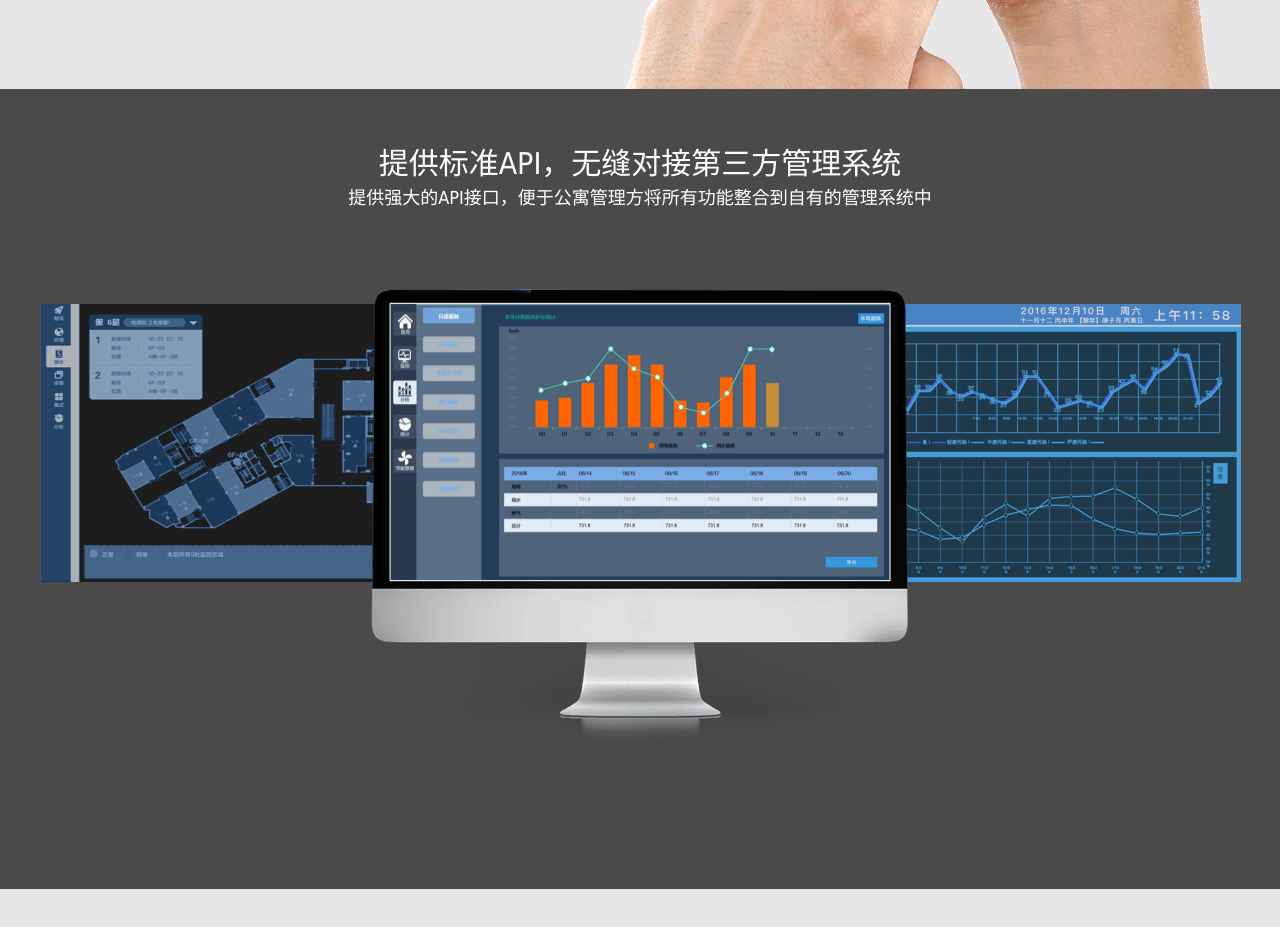
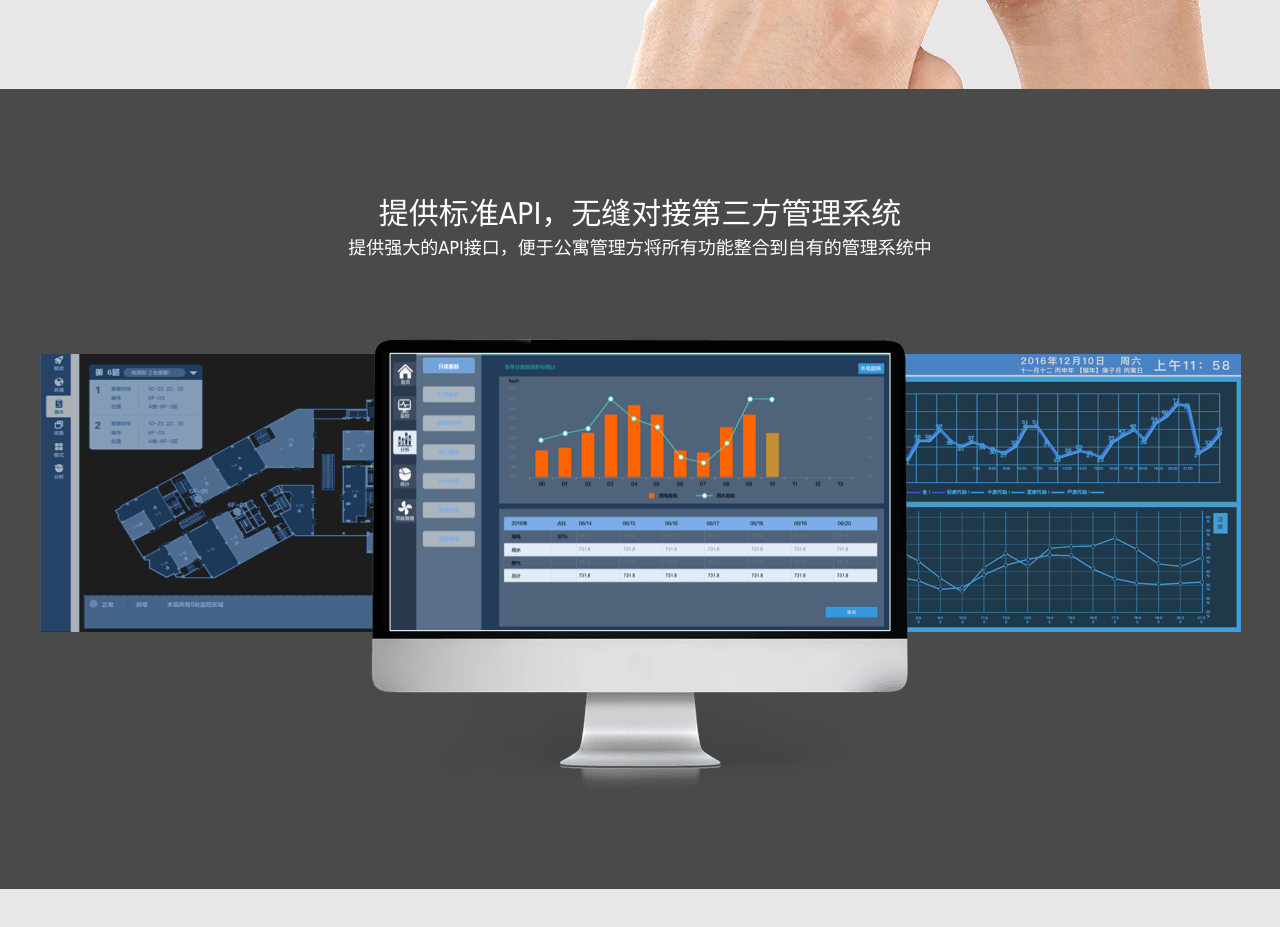
Before and after one commit to cloudenergy/zft, a plain HTML site: page cloudmeter.html in a window 1280 px wide. Shown: the part 3240-4167 px from the top of the page. Drawn offline with nearby package versions, Linux system fonts and the light colour scheme.

Commit message:
图片及描述文字位置修改

```diff
--- a/cloudmeter.html
+++ b/cloudmeter.html
@@ -120,7 +120,7 @@
         </div>
     </div>
     <div class="container text-center cm-bg2 m-0-a pt50 pb50" style="height:700px;">
-        <p style="font-size: 30px;color: #fff;">提供标准API，无缝对接第三方管理系统</p>
+        <p style="font-size: 30px;color: #fff;margin-top: 50px;">提供标准API，无缝对接第三方管理系统</p>
         <p style="font-size: 18px;color: #fff;">提供强大的API接口，便于公寓管理方将所有功能整合到自有的管理系统中</p>
         <img src="img/cloudmeter/cm-bg4.png" alt="" class="mt80">
     </div>
```
